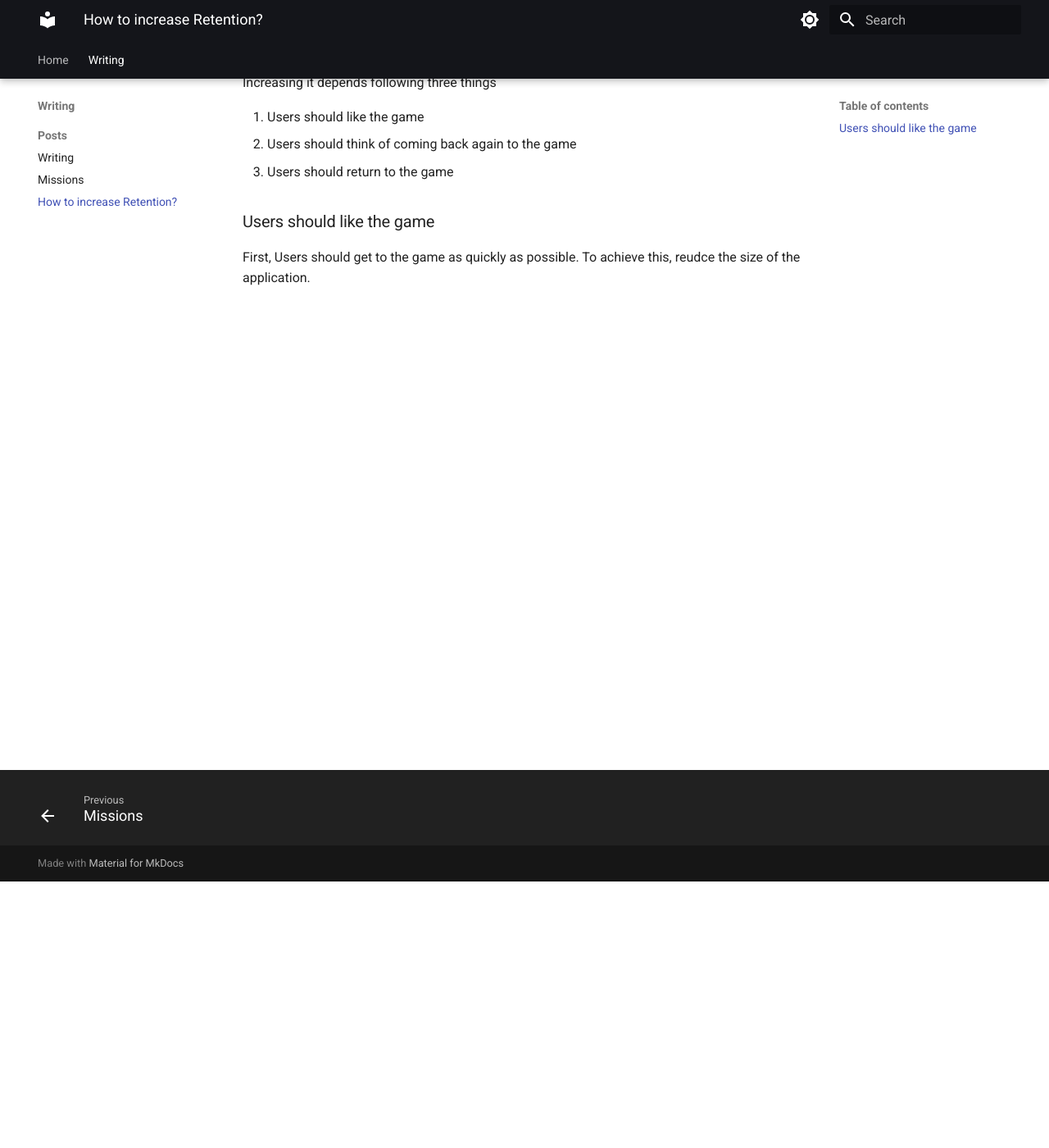
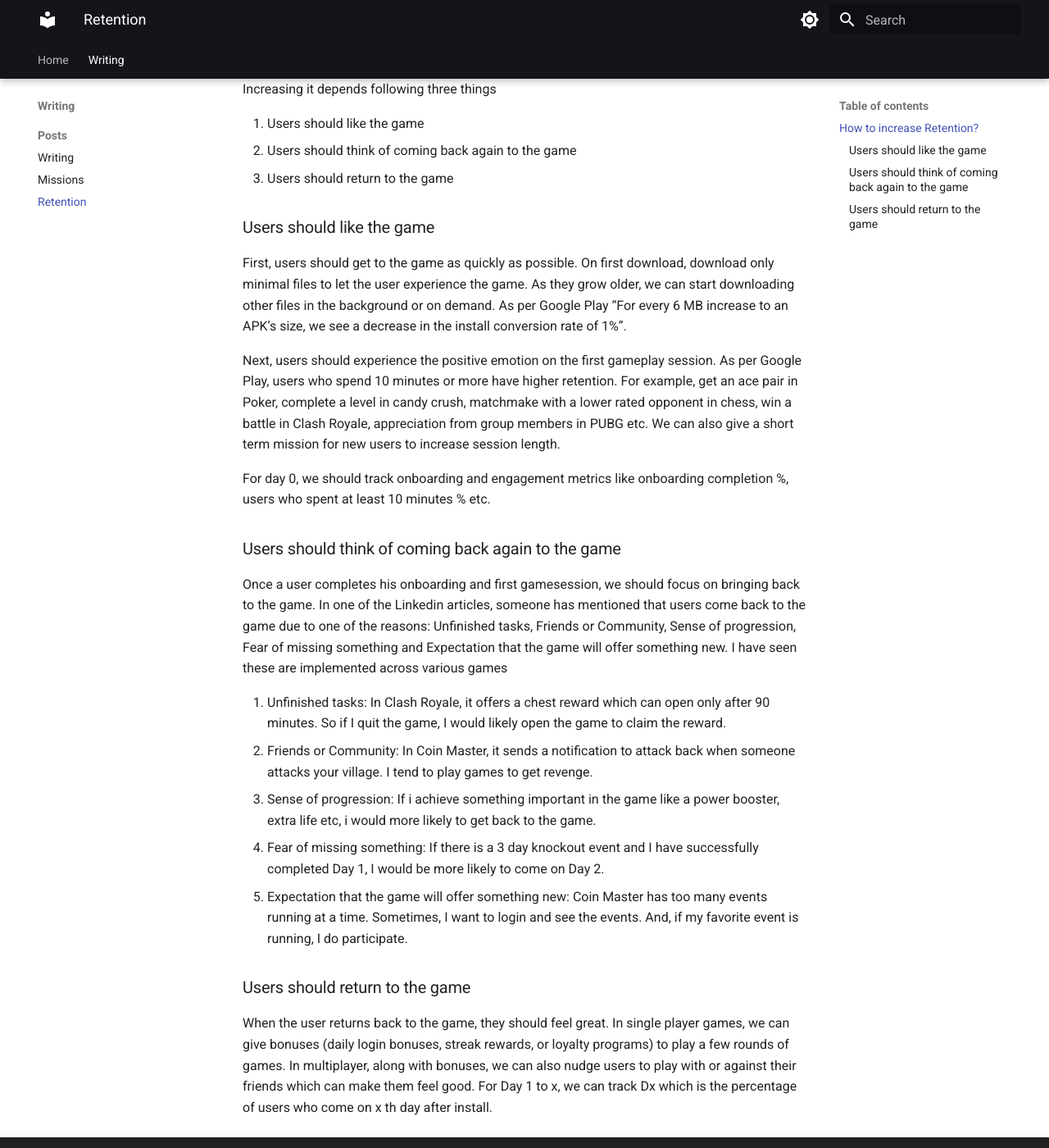
Before and after one commit to rohitgupta61/gogo, an MkDocs documentation site: the page built from docs/writing/Posts/Retention.md, in a window 1280 px wide and 1400 px high, scrolled down 325 px. Shown: the whole window at 82% size. Built offline with MkDocs 1.6.1 and Material for MkDocs 9.7.7, drawn with Linux system fonts in a browser that asks for light colours; some of the changed text lies outside the part shown.

```diff
--- a/docs/writing/Posts/Retention.md
+++ b/docs/writing/Posts/Retention.md
@@ -1,8 +1,8 @@
-# How to increase Retention?
+# Retention
 
-Retention is the percentage of users who come back to the game again after installation after a given time period. For example, if D1 is 30%, 30% of the users come back again on the next day of installation.
+Retention is the percentage of users who come back to the game again after installation after a given time period. For example, if D1 is 30%, 30% of the users come back again on the next day of installation. I believe retention is a primary KPI in LTV as we can figure out how to make money from retaining users. If there is no retained user, there is no money.
 
-LTV is a key KPI for measuring the game performance. LTV is a function of Retention and Monetisation. Out of two, retention is a primary KPI as we can figure out how to make money from retaining users. If there is no retained user, there is no money.
+## How to increase Retention?
 
 Increasing it depends following three things
 
@@ -12,4 +12,22 @@
 
 ### Users should like the game
 
-First, Users should get to the game as quickly as possible. To achieve this, reudce the size of the application.
+First, users should get to the game as quickly as possible. On first download, download only minimal files to let the user experience the game. As they grow older, we can start downloading other files in the background or on demand. As per Google Play “For every 6 MB increase to an APK’s size, we see a decrease in the install conversion rate of 1%”.
+
+Next, users should experience the positive emotion on the first gameplay session. As per Google Play, users who spend 10 minutes or more have higher retention. For example, get an ace pair in Poker, complete a level in candy crush, matchmake with a lower rated opponent in chess, win a battle in Clash Royale, appreciation from group members in PUBG etc. We can also give a short term mission for new users to increase session length.
+
+For day 0, we should track onboarding and engagement metrics like onboarding completion %, users who spent at least 10 minutes % etc.
+
+### Users should think of coming back again to the game
+
+Once a user completes his onboarding and first gamesession, we should focus on bringing back to the game. In one of the Linkedin articles, someone has mentioned that users come back to the game due to one of the reasons: Unfinished tasks, Friends or Community, Sense of progression, Fear of missing something and Expectation that the game will offer something new. I have seen these are implemented across various games
+
+1. Unfinished tasks: In Clash Royale, it offers a chest reward which can open only after 90 minutes. So if I quit the game, I would likely open the game to claim the reward.
+2. Friends or Community: In Coin Master, it sends a notification to attack back when someone attacks your village. I tend to play games to get revenge.
+3. Sense of progression: If i achieve something important in the game like a power booster, extra life etc, i would more likely to get back to the game.
+4. Fear of missing something: If there is a 3 day knockout event and I have successfully completed Day 1, I would be more likely to come on Day 2.
+5. Expectation that the game will offer something new: Coin Master has too many events running at a time. Sometimes, I want to login and see the events. And, if my favorite event is running, I do participate.
+
+### Users should return to the game
+
+When the user returns back to the game, they should feel great. In single player games, we can give bonuses (daily login bonuses, streak rewards, or loyalty programs) to play a few rounds of games. In multiplayer, along with bonuses, we can also nudge users to play with or against their friends which can make them feel good. For Day 1 to x, we can track Dx which is the percentage of users who come on x th day after install.
```
